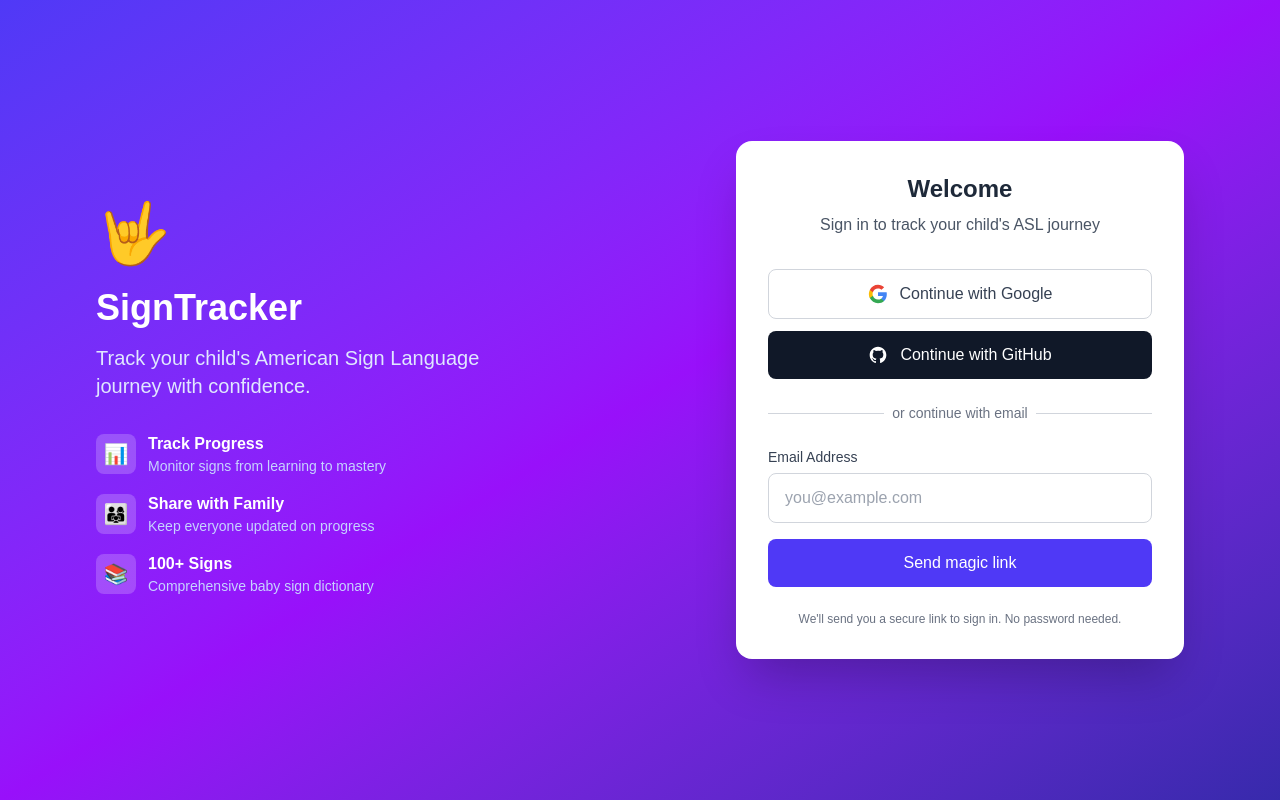
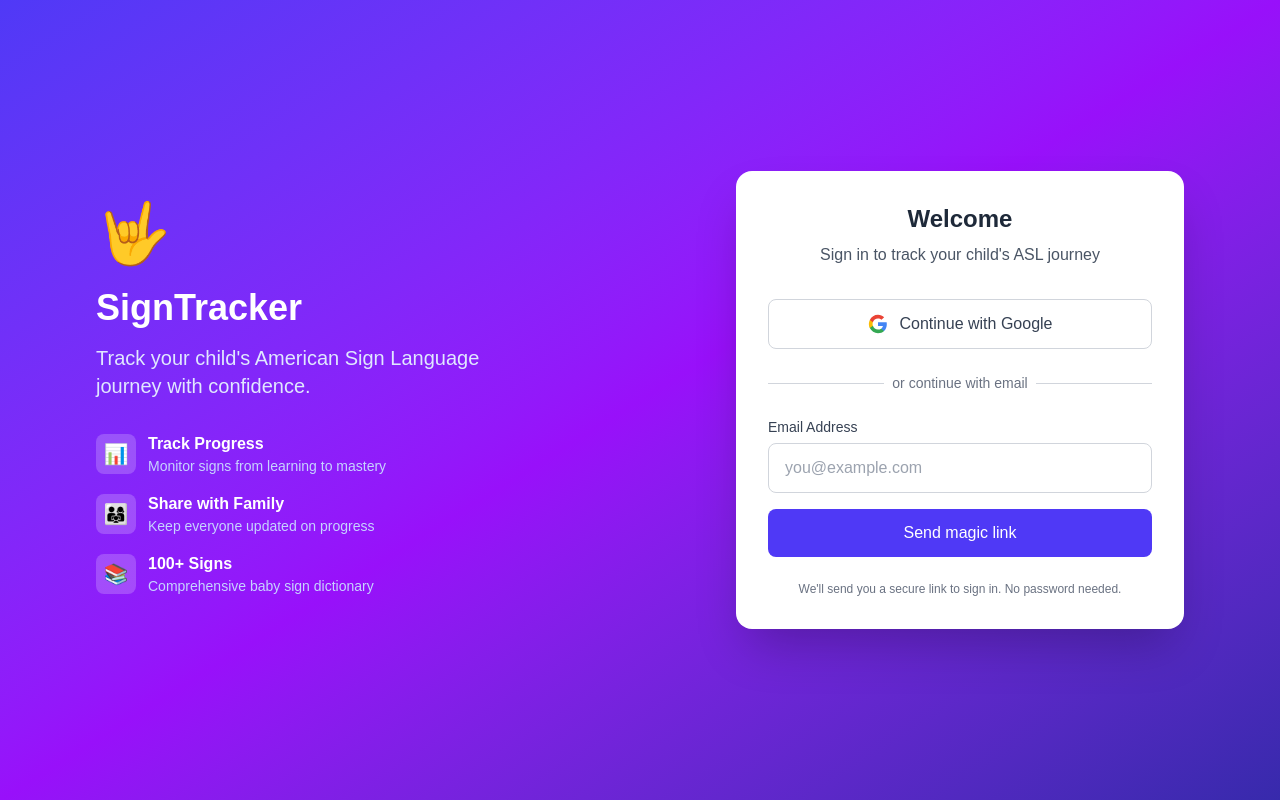
Before and after one commit to grezxune/signtracker, a Next.js app: page /auth/signin in a window 1280 px wide. Built offline with nearby package versions, Linux system fonts and the light colour scheme; no server answers.

Commit message:
Remove GitHub auth provider, keep Google + magic link only

```diff
--- a/src/app/auth/signin/page.tsx
+++ b/src/app/auth/signin/page.tsx
@@ -141,16 +141,6 @@ export default function SignInPage() {
               </svg>
               <span className="text-gray-700 font-medium">Continue with Google</span>
             </button>
-
-            <button
-              onClick={() => handleOAuthSignIn("github")}
-              className="w-full flex items-center justify-center gap-3 bg-gray-900 text-white rounded-lg px-4 py-3 hover:bg-gray-800 transition"
-            >
-              <svg className="w-5 h-5" fill="currentColor" viewBox="0 0 24 24">
-                <path fillRule="evenodd" clipRule="evenodd" d="M12 2C6.477 2 2 6.477 2 12c0 4.42 2.865 8.17 6.839 9.49.5.092.682-.217.682-.482 0-.237-.008-.866-.013-1.7-2.782.604-3.369-1.34-3.369-1.34-.454-1.156-1.11-1.463-1.11-1.463-.908-.62.069-.608.069-.608 1.003.07 1.531 1.03 1.531 1.03.892 1.529 2.341 1.087 2.91.831.092-.646.35-1.086.636-1.336-2.22-.253-4.555-1.11-4.555-4.943 0-1.091.39-1.984 1.029-2.683-.103-.253-.446-1.27.098-2.647 0 0 .84-.269 2.75 1.025A9.578 9.578 0 0112 6.836c.85.004 1.705.114 2.504.336 1.909-1.294 2.747-1.025 2.747-1.025.546 1.377.203 2.394.1 2.647.64.699 1.028 1.592 1.028 2.683 0 3.842-2.339 4.687-4.566 4.935.359.309.678.919.678 1.852 0 1.336-.012 2.415-.012 2.743 0 .267.18.578.688.48C19.138 20.167 22 16.418 22 12c0-5.523-4.477-10-10-10z"/>
-              </svg>
-              <span className="font-medium">Continue with GitHub</span>
-            </button>
           </div>
 
           <div className="relative my-6">
--- a/src/auth.ts
+++ b/src/auth.ts
@@ -1,6 +1,5 @@
 import NextAuth from "next-auth";
 import Google from "next-auth/providers/google";
-import GitHub from "next-auth/providers/github";
 import Resend from "next-auth/providers/resend";
 import type { NextAuthConfig } from "next-auth";
 
@@ -9,10 +8,6 @@ export const authConfig: NextAuthConfig = {
     Google({
       clientId: process.env.AUTH_GOOGLE_ID!,
       clientSecret: process.env.AUTH_GOOGLE_SECRET!,
-    }),
-    GitHub({
-      clientId: process.env.AUTH_GITHUB_ID!,
-      clientSecret: process.env.AUTH_GITHUB_SECRET!,
     }),
     Resend({
       apiKey: process.env.AUTH_RESEND_KEY!,
```
